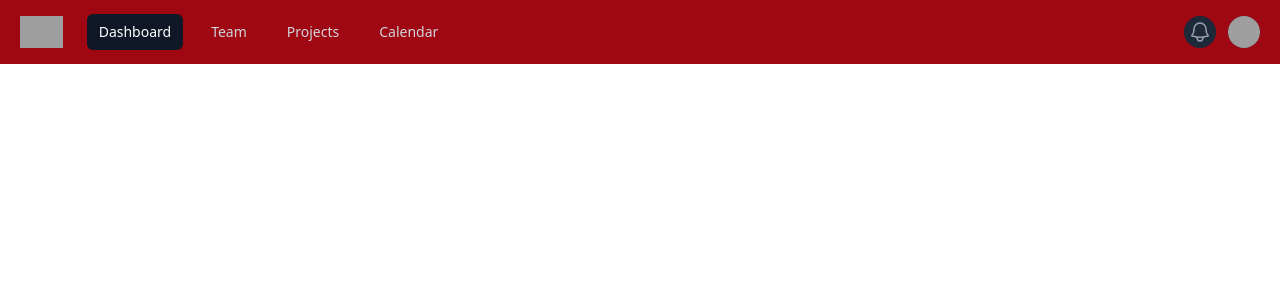
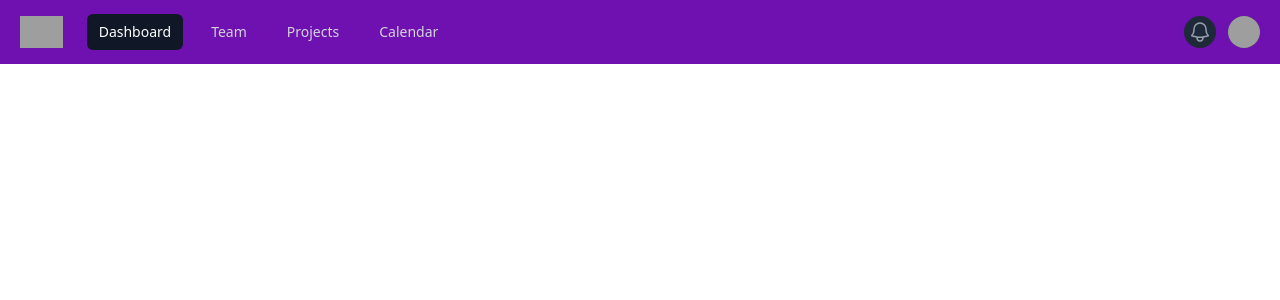
Before and after one commit to KaustubhOP/Vulpinix, a Vue app: page / in a window 1280 px wide. Shown: the top 300 px of the page. Built offline with nearby package versions, Linux system fonts and the light colour scheme; grey boxes are pictures that could not be loaded.

Commit message:
purplecolor

```diff
--- a/src/App.vue
+++ b/src/App.vue
@@ -17,7 +17,7 @@ const navigation = [
 </script>
 
 <template>
-  <Disclosure as="nav" class="bg-red-800" v-slot="{ open }">
+  <Disclosure as="nav" class="bg-purple-800" v-slot="{ open }">
     <div class="mx-auto pr-5 pl-5 ">
       <div class="relative flex h-16 items-center justify-between">
         <div class="absolute inset-y-0 left-0 flex items-center sm:hidden">
```
